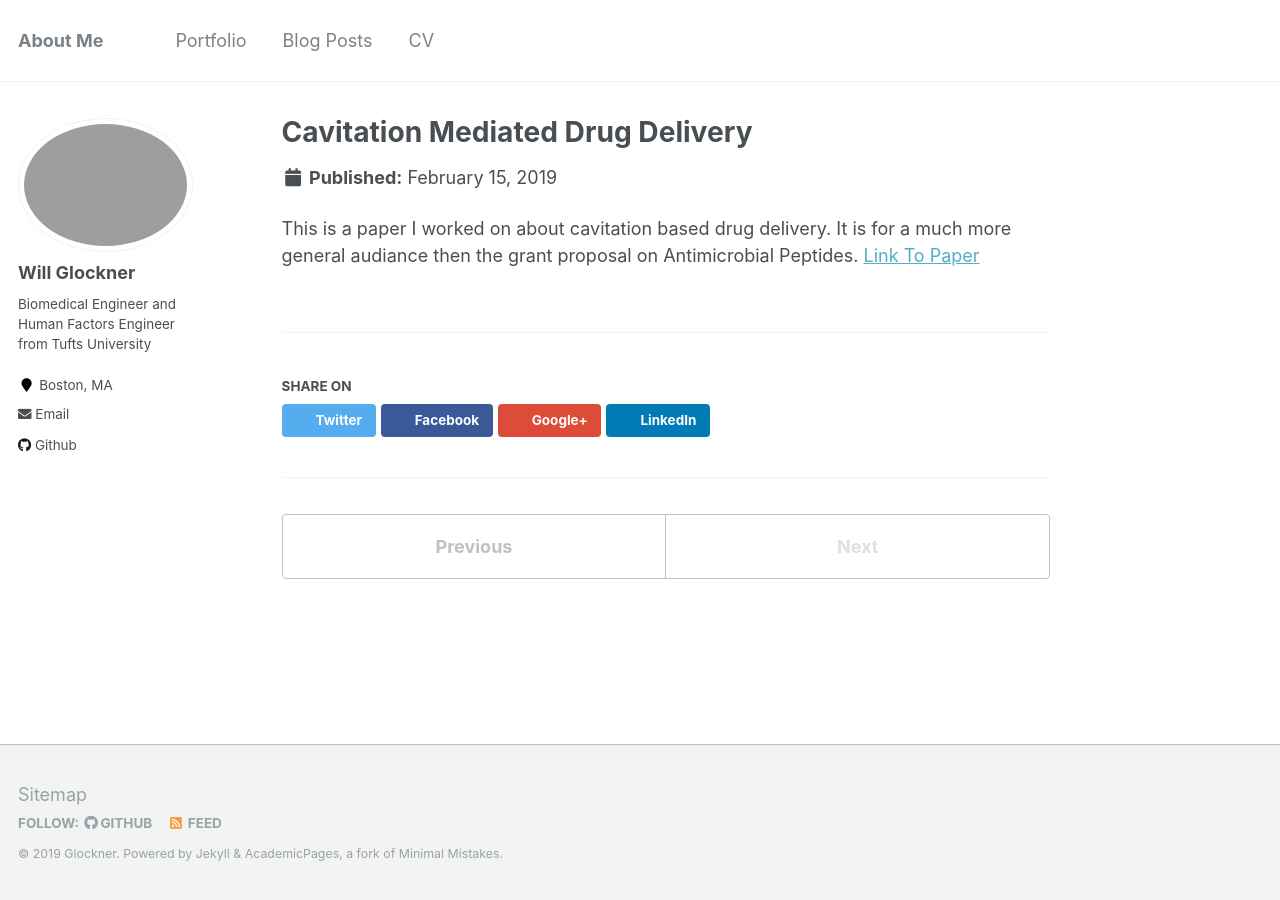
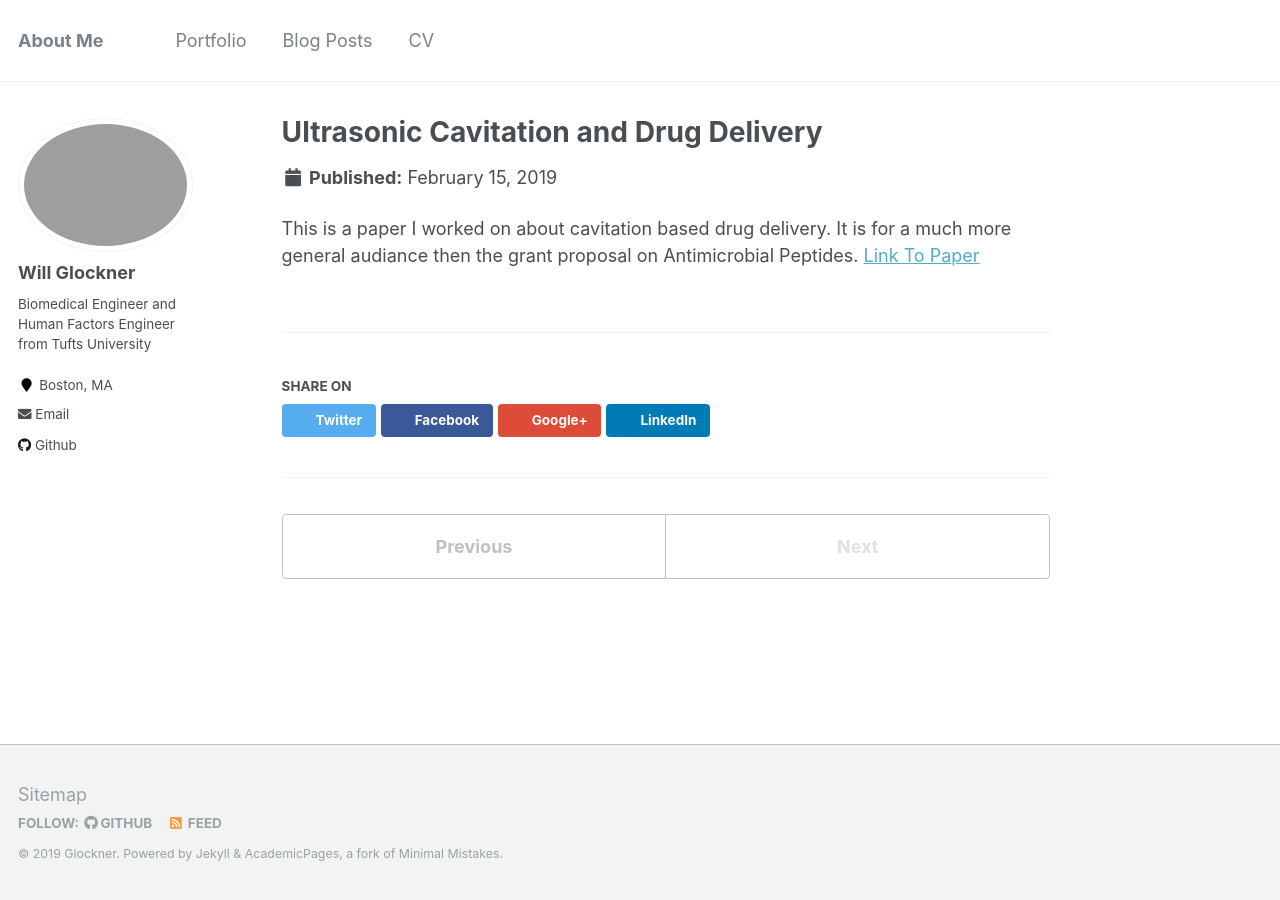
Before and after one commit to Glenn-Moss/wglock.github.io, a Jekyll site: the page built from _portfolio/portfolio-3.html, in a window 1280 px wide. Built offline with Jekyll 4.4.1, drawn with Linux system fonts in a browser that asks for light colours.

Commit message:
Update portfolio-3.html

```diff
--- a/_portfolio/portfolio-3.html
+++ b/_portfolio/portfolio-3.html
@@ -1,5 +1,5 @@
 ---
-title: "Cavitation Mediated Drug Delivery"
+title: "Ultrasonic Cavitation and Drug Delivery"
 excerpt: "A paper on cavitation based drug delivery <br/><img src='/images/bubble.PNG' alt='image shows how the process of cavitation takes place through sinusoidal excitation'>"
 collection: portfolio
 ---
```
